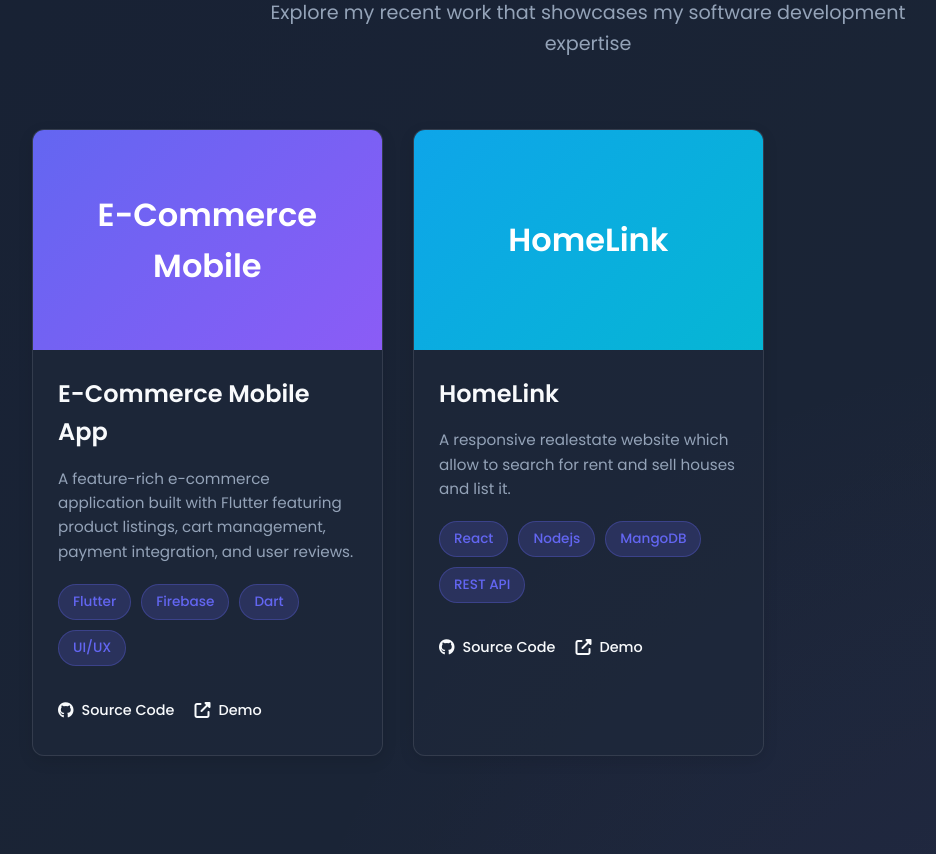
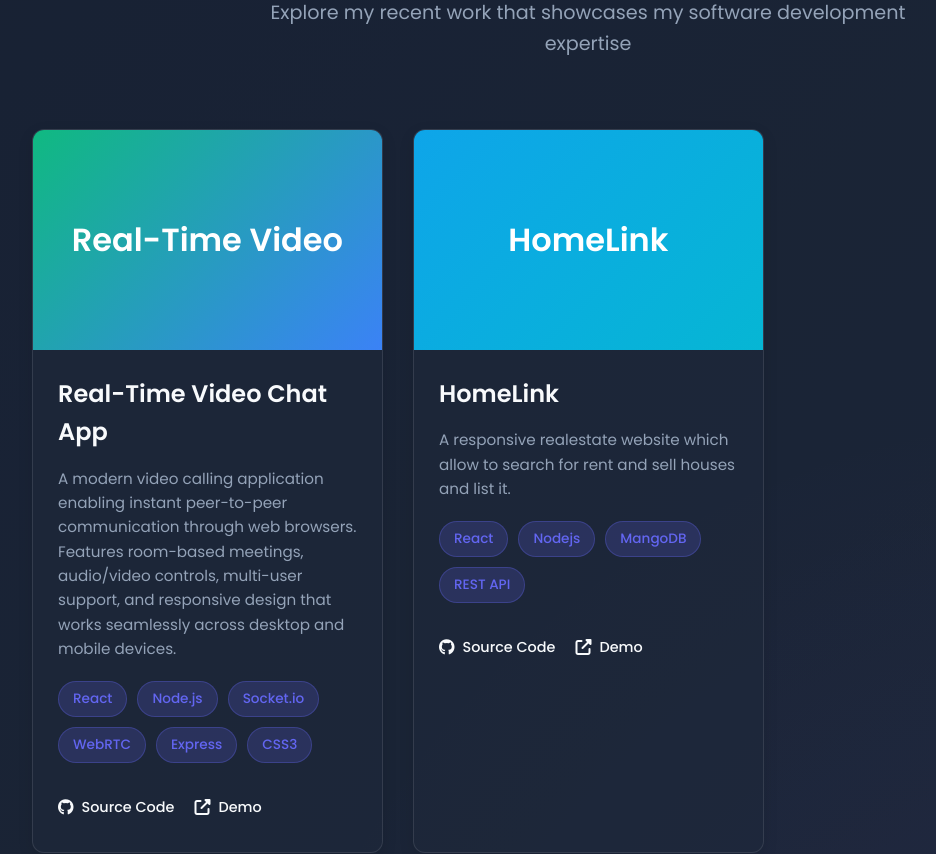
Before and after one commit to Nishant-git0/nishant-portfolio, a React (Create React App) app: page / in a window 1280 px wide. Shown: the part 2920-3774 px from the top of the page, without its empty margins (52-988 px from the left). Built offline with nearby package versions, Linux system fonts and the light colour scheme.

Commit message:
Update portfolioData.js

```diff
--- a/src/data/portfolioData.js
+++ b/src/data/portfolioData.js
@@ -36,12 +36,12 @@ export const portfolioData = {
   projects: [
     {
       id: 1,
-      title: "E-Commerce Mobile App",
-      description: "A feature-rich e-commerce application built with Flutter featuring product listings, cart management, payment integration, and user reviews.",
-      technologies: ["Flutter", "Firebase", "Dart", "UI/UX"],
-      gradient: "linear-gradient(135deg, #6366f1, #8b5cf6)",
-      demoUrl: "#",
-      sourceUrl: "#",
+      title: "Real-Time Video Chat App",
+      description: "A modern video calling application enabling instant peer-to-peer communication through web browsers. Features room-based meetings, audio/video controls, multi-user support, and responsive design that works seamlessly across desktop and mobile devices.",
+      technologies: ["React", "Node.js", "Socket.io", "WebRTC", "Express", "CSS3"],
+      gradient: "linear-gradient(135deg, #10b981, #3b82f6)",
+      demoUrl: "https://video-chat-app-i16z.onrender.com/",
+      sourceUrl: "https://github.com/Nishant-git0/video-chat-app.git",
       featured: true
     },
     {
```
